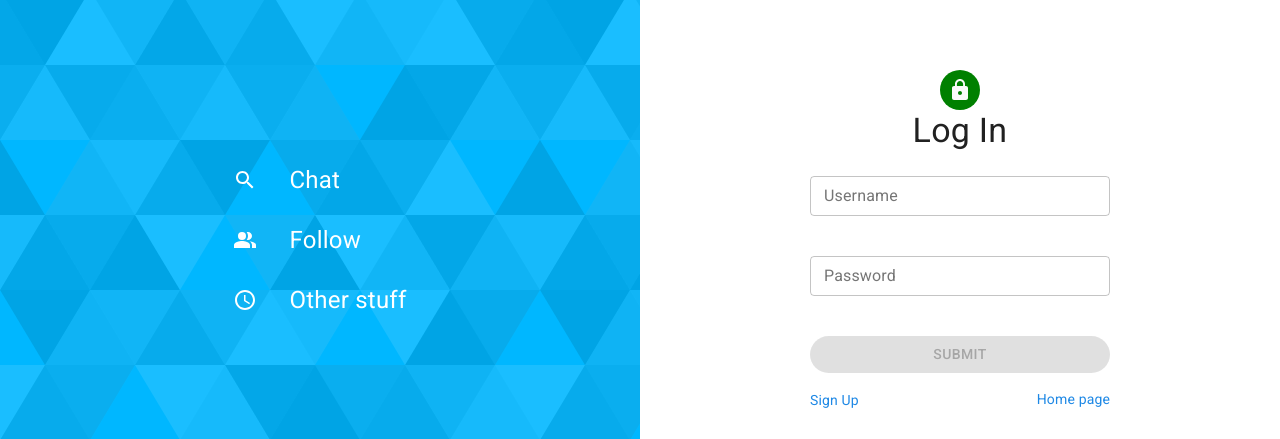
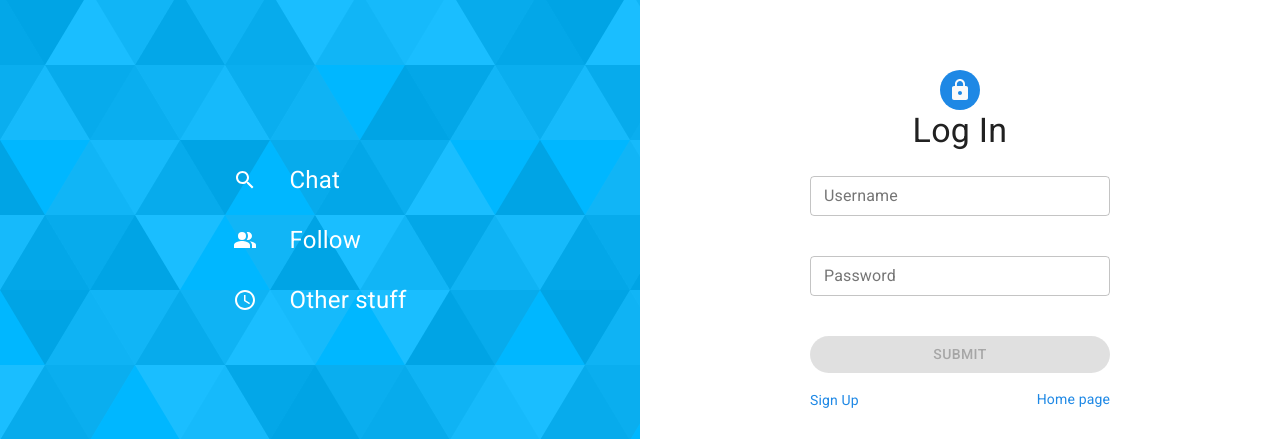
Before and after one commit to toninau/graphql_litwitter, a React (Create React App) app in the folder client/: page / in a window 1280 px wide. Shown: the part 224-663 px from the top of the page. Built offline with nearby package versions, Linux system fonts and the light colour scheme.

Commit message:
Added error messages to landing page

```diff
--- a/client/src/LandingPage/AccountForm.tsx
+++ b/client/src/LandingPage/AccountForm.tsx
@@ -4,30 +4,16 @@ import { Form, Formik } from 'formik';
 import { FormikTextField } from '../components/FormField';
 import { AccountValues } from '../types';
 
-import { Button, Box, Typography, CircularProgress, Avatar } from '@material-ui/core';
-import { Lock as LockIcon } from '@material-ui/icons';
+import { Button, Box, CircularProgress } from '@material-ui/core';
 
 interface AccountProps {
   handleSubmit: (values: AccountValues) => void;
-  text: string;
   loading: boolean;
 }
 
-const AccountForm: React.FC<AccountProps> = ({ handleSubmit, text, loading }) => {
+const AccountForm: React.FC<AccountProps> = ({ handleSubmit, loading }) => {
   return (
     <>
-      <Box
-        display="flex"
-        flexDirection="column"
-        alignItems="center"
-        paddingBottom={3}>
-        <Avatar style={{ backgroundColor: 'green' }}>
-          <LockIcon />
-        </Avatar>
-        <Typography align="center" variant="h4">
-          {text}
-        </Typography>
-      </Box>
       <Formik
         initialValues={{
           username: '',
--- a/client/src/LandingPage/index.tsx
+++ b/client/src/LandingPage/index.tsx
@@ -11,7 +11,9 @@ import storage from '../storage';
 import './landingPage.css';
 
 import {
+  Avatar,
   Box,
+  createStyles,
   Grid,
   Link,
   List,
@@ -19,8 +21,17 @@ import {
   ListItemIcon,
   ListItemText,
   makeStyles,
+  Theme,
+  Typography,
 } from '@material-ui/core';
-import { Search, PeopleAlt, AccessTime } from '@material-ui/icons';
+import {
+  Search,
+  PeopleAlt,
+  AccessTime,
+  Lock as LockIcon
+} from '@material-ui/icons';
+import { Alert, AlertTitle } from '@material-ui/lab';
+
 
 type FieldError = {
   field: string;
@@ -32,14 +43,22 @@ interface Data {
   value?: string;
 }
 
-const useStyles = makeStyles({
-  item: {
-    '& span, & svg': {
-      color: 'white',
-      fontSize: '1.5rem'
+const useStyles = makeStyles((theme: Theme) =>
+  createStyles({
+    item: {
+      '& span, & svg': {
+        color: 'white',
+        fontSize: '1.5rem'
+      }
+    },
+    avatar: {
+      backgroundColor: theme.palette.primary.main
+    },
+    alert: {
+      marginBottom: theme.spacing(3)
     }
-  }
-});
+  }),
+);
 
 const LandingPage: React.FC = () => {
   const [loginUser, { loading: loginLoading }] = useMutation<{ login: Data }>(LOGIN_USER);
@@ -123,9 +142,26 @@ const LandingPage: React.FC = () => {
           flexDirection="column"
           width="300px">
           <Box paddingBottom={2}>
+            <Box
+              display="flex"
+              flexDirection="column"
+              alignItems="center"
+              paddingBottom={3}>
+              <Avatar className={classes.avatar}>
+                <LockIcon />
+              </Avatar>
+              <Typography align="center" variant="h4">
+                {logIn ? 'Log In' : 'Sign Up'}
+              </Typography>
+            </Box>
+            {errors &&
+              <Alert className={classes.alert} severity="error" onClose={() => setErrors(null)}>
+                <AlertTitle>{errors[0].field}</AlertTitle>
+                {errors[0].message}
+              </Alert>
+            }
             <AccountForm
               handleSubmit={logIn ? handleLogIn : handleSignUp}
-              text={logIn ? 'Log In' : 'Sign Up'}
               loading={loginLoading || signupLoading}
             />
           </Box>
@@ -142,9 +178,6 @@ const LandingPage: React.FC = () => {
             </Grid>
           </Grid>
         </Box>
-        {errors &&
-          <p>{errors[0].message}</p>
-        }
       </div>
     </div >
   );
```
Also changed, not shown: 1 other file (tests, documents, lock files or other folders).
